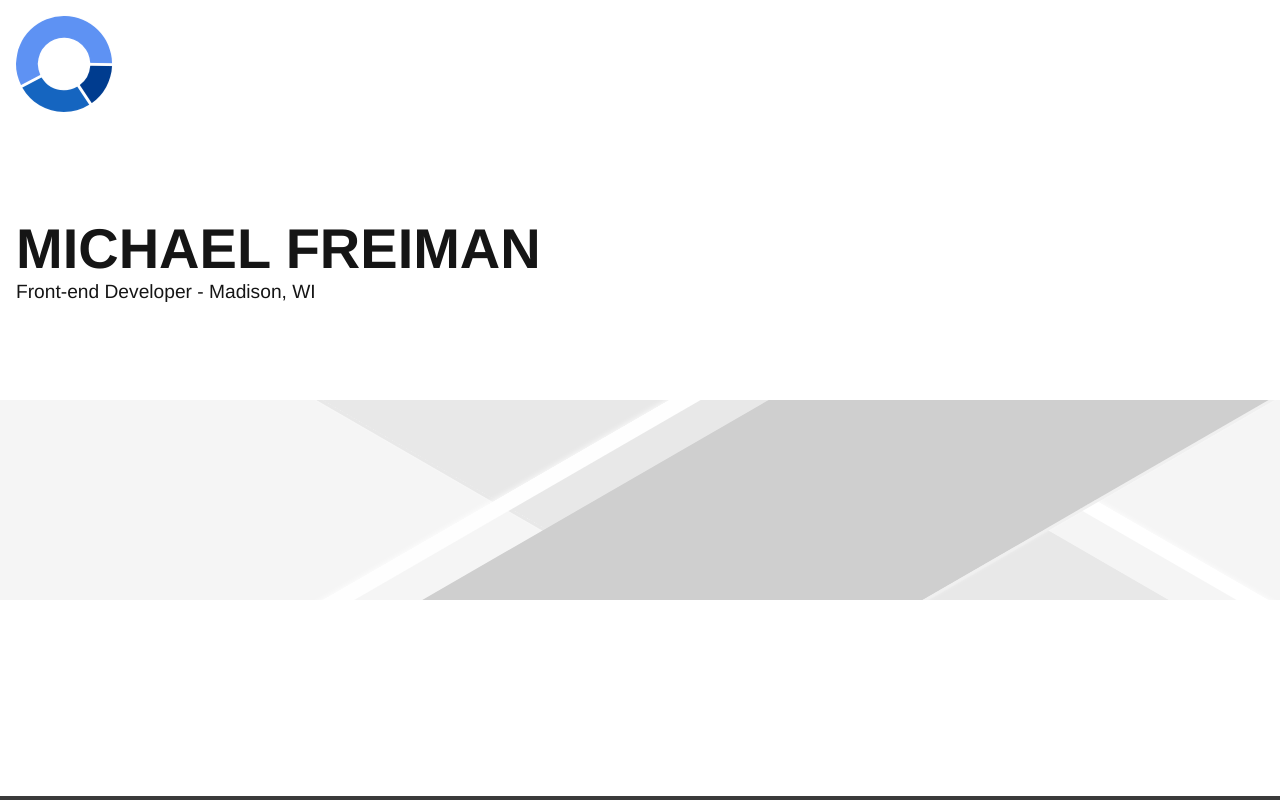
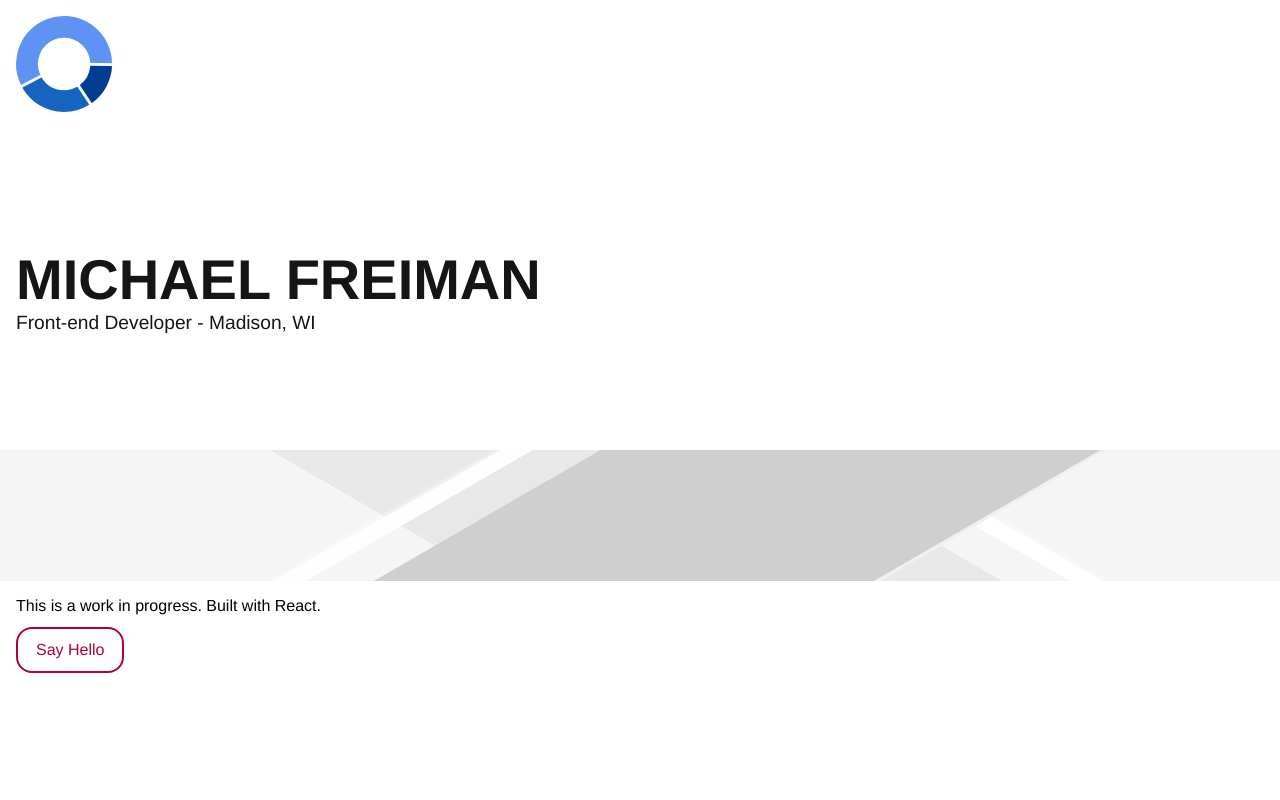
Before and after one commit to freimica/freimica.github.io, a React (Create React App) app: page / in a window 1280 px wide. Built offline with nearby package versions, Linux system fonts and the light colour scheme.

Commit message:
Added button

```diff
--- a/src/App.css
+++ b/src/App.css
@@ -1,3 +1,25 @@
+button.btn,
+a.btn {
+  display: inline-block;
+  white-space: nowrap;
+  vertical-align: middle;
+  touch-action: manipulation;
+  border-radius: 16px;
+  font-size: 16px;
+  margin: 12px 0;
+  padding: 12px 18px;
+  color: #b0003a;
+  cursor: pointer;
+  text-decoration: none;
+  border-style: solid;
+  border-width: 2px;
+  border-color: #b0003a;
+  border-image: none; }
+  button.btn:focus,
+  a.btn:focus {
+    outline: -webkit-focus-ring-color auto 0px;
+    outline: none; }
+
 .app {
   display: flex;
   flex-flow: row wrap;
@@ -5,7 +27,6 @@
   min-height: 100vh; }
   .app > * {
     flex: 1 100%;
-    min-height: 150px;
     padding: 1em; }
 
 .nav {
@@ -62,8 +83,7 @@
     bottom: -40%; }
 
 .footer {
-  background-color: #fff;
-  border-bottom: 4px solid #3a3a3a; }
+  background-color: #fff; }
 
 @keyframes App-logo-spin {
   from {
--- a/src/App.js
+++ b/src/App.js
@@ -17,7 +17,10 @@ class App extends Component {
         </header>
         <div className="tiles">
         </div>
-        <footer className="footer"></footer>
+        <footer className="footer">
+            <p>This is a work in progress. Built with React.</p>
+            <a className="btn" href="mailto:michael@michaelfreiman.com">Say Hello</a>
+        </footer>
       </div>
     );
   }
--- a/src/App.scss
+++ b/src/App.scss
@@ -1,4 +1,5 @@
 @import
 "sass/_mixins",
 "sass/variables",
+"sass/_buttons",
 "sass/_all";
--- a/src/sass/_all.scss
+++ b/src/sass/_all.scss
@@ -5,7 +5,6 @@
   min-height: 100vh;
   & > * {
     flex: 1 100%;
-    min-height: 150px;
     padding: 1em;
   }
 }
@@ -71,7 +70,6 @@
 
 .footer {
   background-color: #fff;
-  border-bottom: 4px solid #3a3a3a;
 }
 
 @keyframes App-logo-spin {
```
Also changed, not shown: src/sass/_buttons.scss (added, +23 -0 lines).
